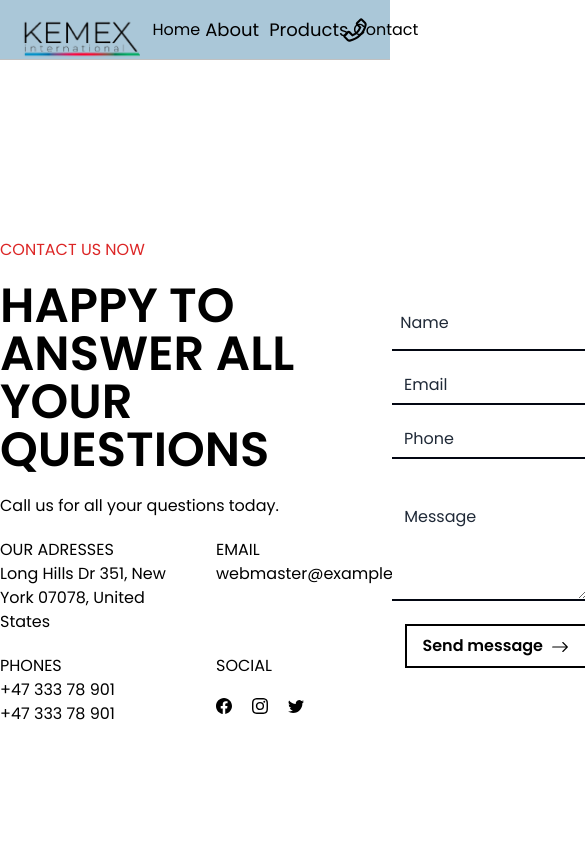
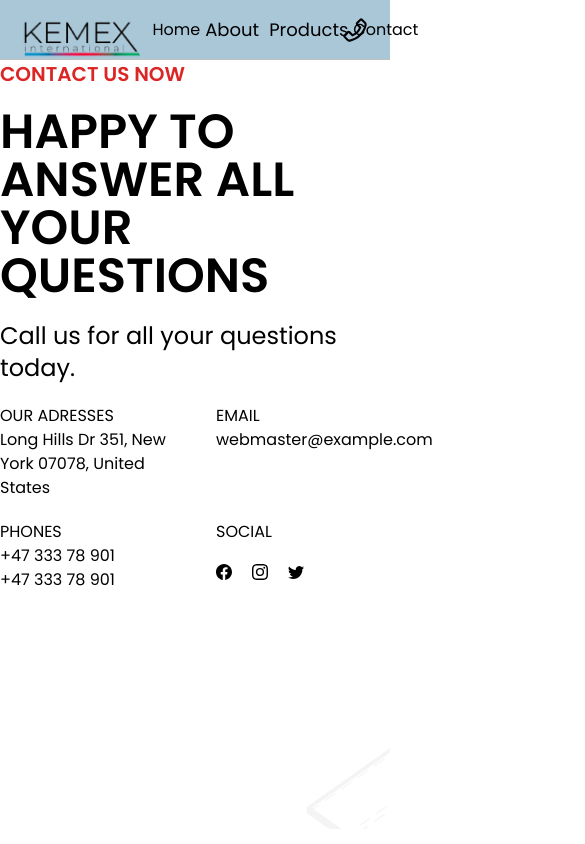
Before and after one commit to eltac-malik/kemex, a React (Vite) app: page /contact in a window 390 px wide. Shown: the top 844 px of the page, 585 px wide, since content can reach past the window. Built offline with nearby package versions, Linux system fonts and the light colour scheme.

Commit message:
add-responsive

```diff
--- a/src/pages/Contact/Contact.module.css
+++ b/src/pages/Contact/Contact.module.css
@@ -10,6 +10,7 @@
     display: flex;
     align-items: center;
     justify-content: space-evenly;
+    flex-wrap: wrap;
 }
 
 .contac_info {
@@ -23,3 +24,13 @@
     background-image: url("../../assets/img/contact-form-bg.png");
     background-size: cover;
 }
+
+@media only screen and (max-width: 768px) {
+    .form_box , .contac_info{
+        width: 100%;
+
+    }
+
+
+
+  }
--- a/src/pages/Contact/index.jsx
+++ b/src/pages/Contact/index.jsx
@@ -30,11 +30,11 @@ export const Contact = () => {
     <div className={style.contact}>
       <div className={style.form }>
         <div className={`style.contac_info text-start gap-y-14`}>
-          <p className={`text-red-600`}>CONTACT US NOW</p>
+          <p className={`text-red-600 text-xl font-bold`}>CONTACT US NOW</p>
           <h2 className="text-5xl	mt-5 font-bold">
             HAPPY TO ANSWER ALL <br /> YOUR QUESTIONS
           </h2>
-          <p className={`mt-5 `}>Call us for all your questions today.</p>
+          <p className={`mt-5 text-2xl `}>Call us for all your questions today.</p>
           <div className="flex">
             <div className={`w-44 mt-5`}>
               <h3>OUR ADRESSES</h3>
@@ -59,7 +59,7 @@ export const Contact = () => {
             </div>
             <div className={`w-44 mt-5 ml-10`}>
               <h3>SOCIAL</h3>
-              <p className="flex gap-5 mt-5 ">
+              <p className="flex gap-5 mt-5 flex ">
                 <BsFacebook className="hover:text-orange-700"/> <BsInstagram className="hover:text-orange-700"/> <BsTwitter className="hover:text-orange-700"/>
               </p>
             </div>
```
